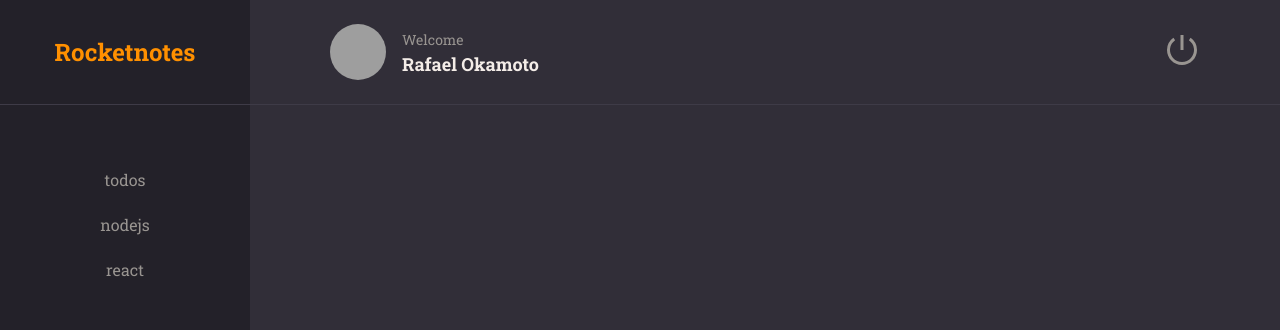
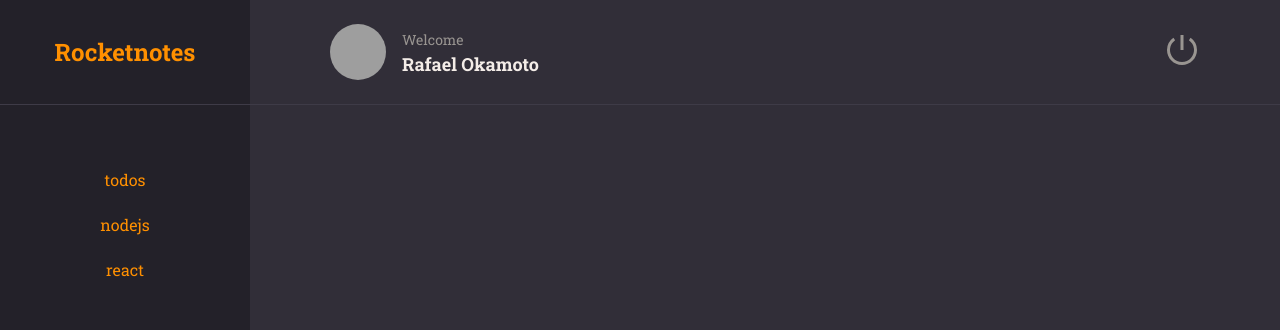
Before and after one commit to RafaelOkamoto182/Rocketnotes, a React (Vite) app: page / in a window 1280 px wide. Shown: the top 330 px of the page. Built offline with nearby package versions, Linux system fonts and the light colour scheme; grey boxes are pictures that could not be loaded.

Commit message:
mudança pra retirar erros do console dps de atualizacao do styled components

```diff
--- a/src/components/ClickableText/index.jsx
+++ b/src/components/ClickableText/index.jsx
@@ -5,7 +5,7 @@ export function ClickableText({ title, isActive = false, ...rest }) {
     return (
         <Container
             type="button"
-            isActive={isActive}
+            $isactive={isActive.toString()}
             {...rest}
         >
             {title}
--- a/src/components/ClickableText/styles.js
+++ b/src/components/ClickableText/styles.js
@@ -3,7 +3,7 @@ import styled from 'styled-components'
 export const Container = styled.button`
 
 background: none;
-color: ${({ theme, isActive }) => isActive ? theme.COLORS.ORANGE : theme.COLORS.GRAY_100};
+color: ${({ theme, $isactive }) => $isactive ? theme.COLORS.ORANGE : theme.COLORS.GRAY_100};
 
 border: none;
 font-size: 16px;
```
